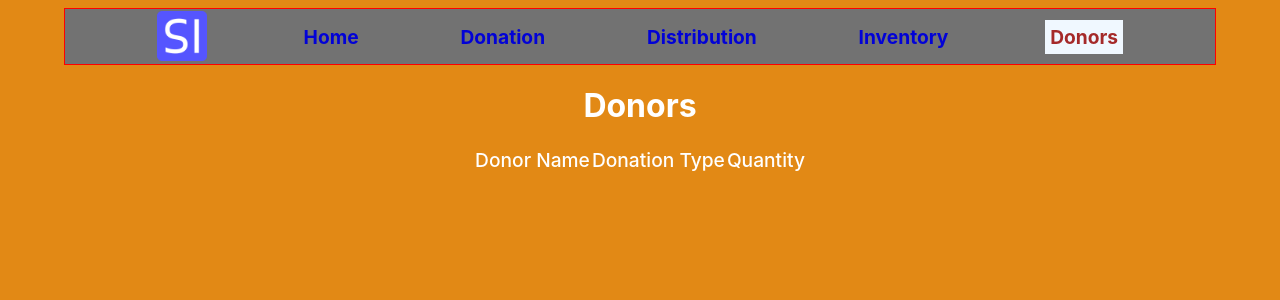
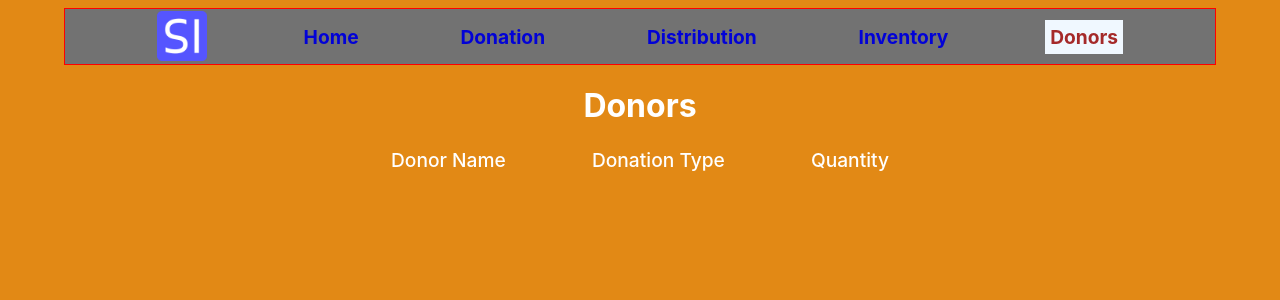
Before and after one commit to Sparky338/Digital-Aid_technical, a React (Create React App) app in the folder digital-aid-seattle/: page /donors in a window 1280 px wide. Shown: the top 300 px of the page. Built offline with nearby package versions, Linux system fonts and the light colour scheme.

Commit message:
began styling donors page

```diff
--- a/digital-aid-seattle/src/components/donors.js
+++ b/digital-aid-seattle/src/components/donors.js
@@ -1,5 +1,7 @@
+import "../css/donors.css";
+
 const Donors = () => {
-    const donors = JSON.parse(localStorage.getItem('donors'));
+  const donors = JSON.parse(localStorage.getItem("donors"));
 
   return (
     <div className="mainDiv">
@@ -7,25 +9,27 @@ const Donors = () => {
       <div className="donors-display-table">
         <tbody className="table-body" border="0" cellSpacing="0">
           <thead className="table-header">
-                    <tr>
+            <tr className="table-header">
               <th className="donor-name-header">Donor Name</th>
               <th className="donor-donation-type">Donation Type</th>
               <th className="donor-donation-qty">Quantity</th>
             </tr>
           </thead>
           {/* breaks Donors object into each donor */}
-                    {donors && Object.entries(donors).map((donor, i) => {
+          {donors &&
+            Object.entries(donors).map((donor, i) => {
               return (
                 <tr className="donor-name-object" key={i}>
                   <td className="donor-name">{donor[0]}</td>
                   {/* breaks each donor object into the items that each donor donated */}
-                            {donor && Object.entries(donor[1]).map((item, i) => {
+                  {donor &&
+                    Object.entries(donor[1]).map((item, i) => {
                       return (
                         <tr className="donor-item-object" key={i}>
                           <td className="donor-item-type">{item[0]}</td>
                           <td className="donor-item-qty">{item[1]}</td>
                         </tr>
-                                )
+                      );
                     })}
                 </tr>
               );
--- /dev/null
+++ b/digital-aid-seattle/src/css/donors.css
@@ -0,0 +1,20 @@
+.donors-display-table {
+    width: 500px;
+}
+
+tr.table-header {
+    display: flex;
+    flex-direction: row;
+    justify-content: space-between;
+}
+
+tr.donor-name-object {
+    display: flex;
+    flex-direction: row;
+    justify-content: space-between;
+}
+
+tr.donor-item-object {
+    display: flex;
+    flex-direction: row;
+}
```
Lines whose indentation alone changed are shown as unchanged.
